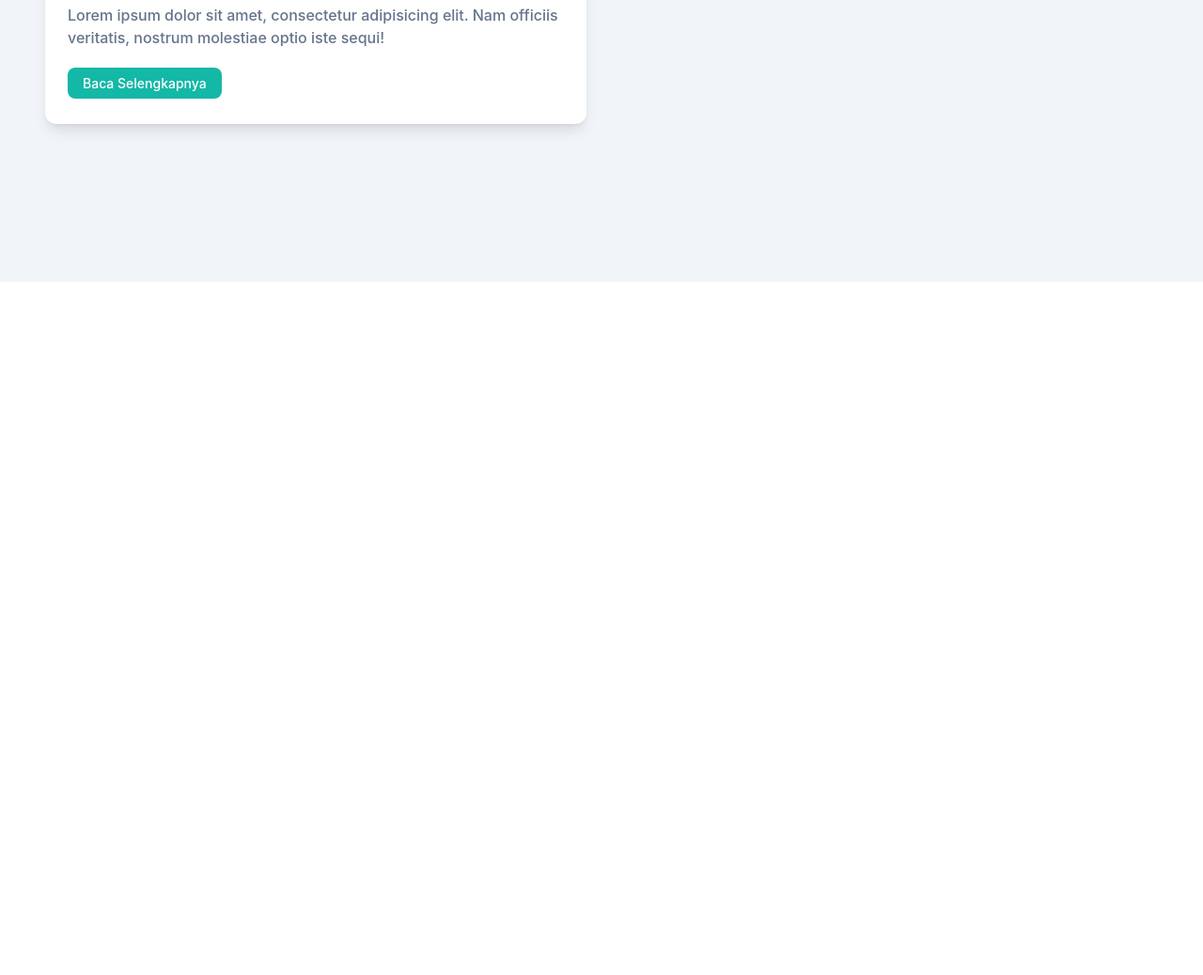
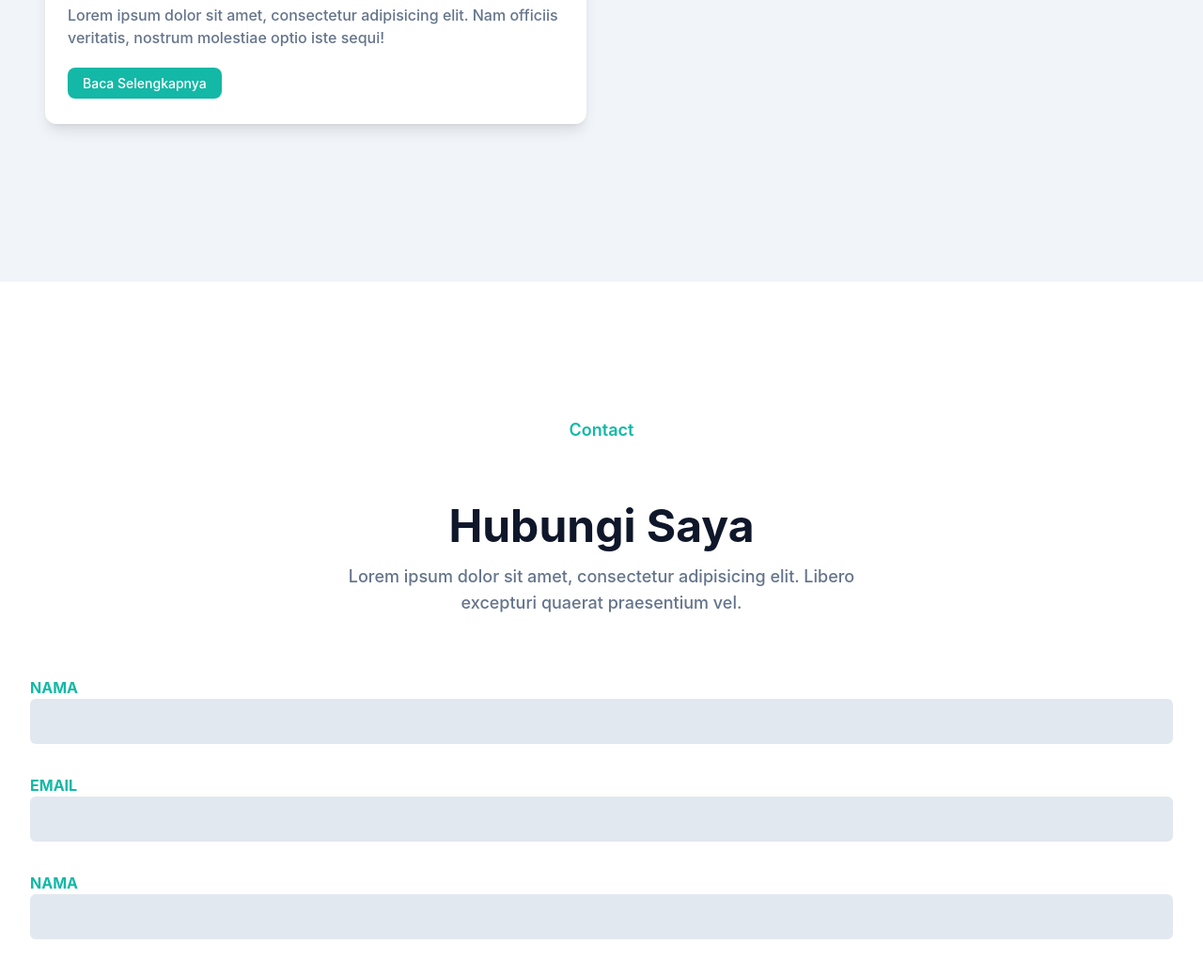
Before and after one commit to muharromi42/portofolio-tailwind, a website: page index.html in a window 1280 px wide. Shown: the part 4201-5239 px from the top of the page at 94% size. Before the commit the page ends 4501 px from the top, so only its background shows below. Drawn offline with Linux system fonts and the light colour scheme.

Commit message:
contact section

```diff
--- a/index.html
+++ b/index.html
@@ -189,13 +189,11 @@
     <section id="blog" class="pt-36 pb-32 bg-slate-100">
         <div class="container">
             <div class="w-full px-4">
-                <div class="w-full px-4">
                     <div class="max-w-xl mx-auto text-center mb-16">
                         <h4 class="font-semibold text-lg text-primary mb-16">Blog</h4>
                         <h2 class="font-bold text-dark text-3xl mb-4 sm:text-4xl lg:text-5xl">Tulisan Terkini</h2>
                         <p class="font-medium text-md text-secondary md:text-lg">Lorem ipsum dolor sit amet, consectetur adipisicing elit. Libero excepturi quaerat praesentium vel.</p>
                 </div>
-            </div>
             <div class="flex flex-wrap">
                 <div class="w-full px-4 lg:w-1/2 xl:1/3">
                     <div class="bg-white rounded-xl shadow-lg overflow-hidden mb-10">
@@ -232,6 +230,34 @@
     </section>
     <!-- blog section end -->
 
+    <!-- contact section start -->
+    <section id="contact" class="pt-36 pb-32">
+        <div class="container">
+            <div class="w-full px-4">
+                <div class="max-w-xl mx-auto text-center mb-16">
+                    <h4 class="font-semibold text-lg text-primary mb-16">Contact</h4>
+                    <h2 class="font-bold text-dark text-3xl mb-4 sm:text-4xl lg:text-5xl">Hubungi Saya</h2>
+                    <p class="font-medium text-md text-secondary md:text-lg">Lorem ipsum dolor sit amet, consectetur adipisicing elit. Libero excepturi quaerat praesentium vel.</p>
+            </div>
+            </div>
+            <form>
+            <div class="w-full px-4 mb-8">
+                <label for="name" class="text-base font-bold text-primary uppercase">Nama</label>
+                <input type="text" id="name" class="w-full bg-slate-200 text-dark p-3 rounded-md focus:outline-none focus:ring-primary focus:ring-1 focus:border-primary" />
+            </div>
+            <div class="w-full px-4 mb-8">
+                <label for="email" class="text-base font-bold text-primary uppercase">Email</label>
+                <input type="email" id="email" class="w-full bg-slate-200 text-dark p-3 rounded-md focus:outline-none focus:ring-primary focus:ring-1 focus:border-primary" />
+            </div>
+            <div class="w-full px-4 mb-8">
+                <label for="name" class="text-base font-bold text-primary uppercase">Nama</label>
+                <input type="text" id="name" class="w-full bg-slate-200 text-dark p-3 rounded-md focus:outline-none focus:ring-primary focus:ring-1 focus:border-primary" />
+            </div>
+        </form>
+        </div>
+    </section>
+    <!-- contact section end -->
+
     <script src="dist/js/script.js"></script>
 </body>
 </html>
```
Also changed, not shown: dist/output.css.
